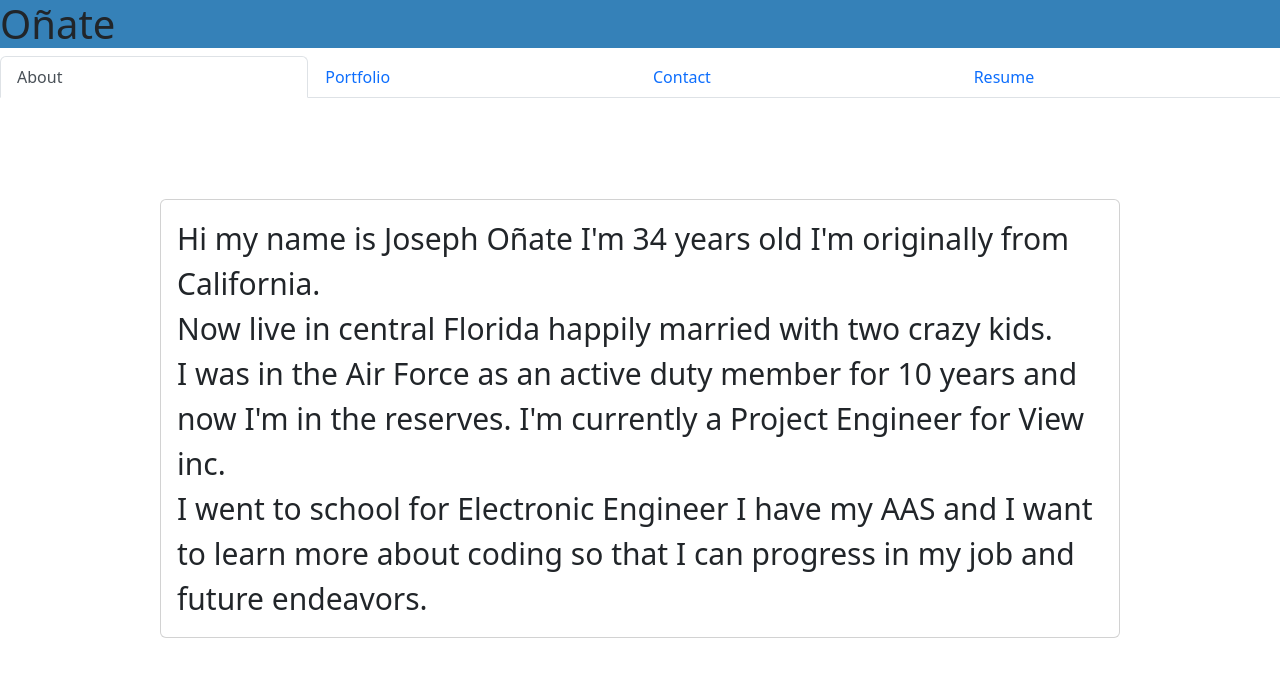
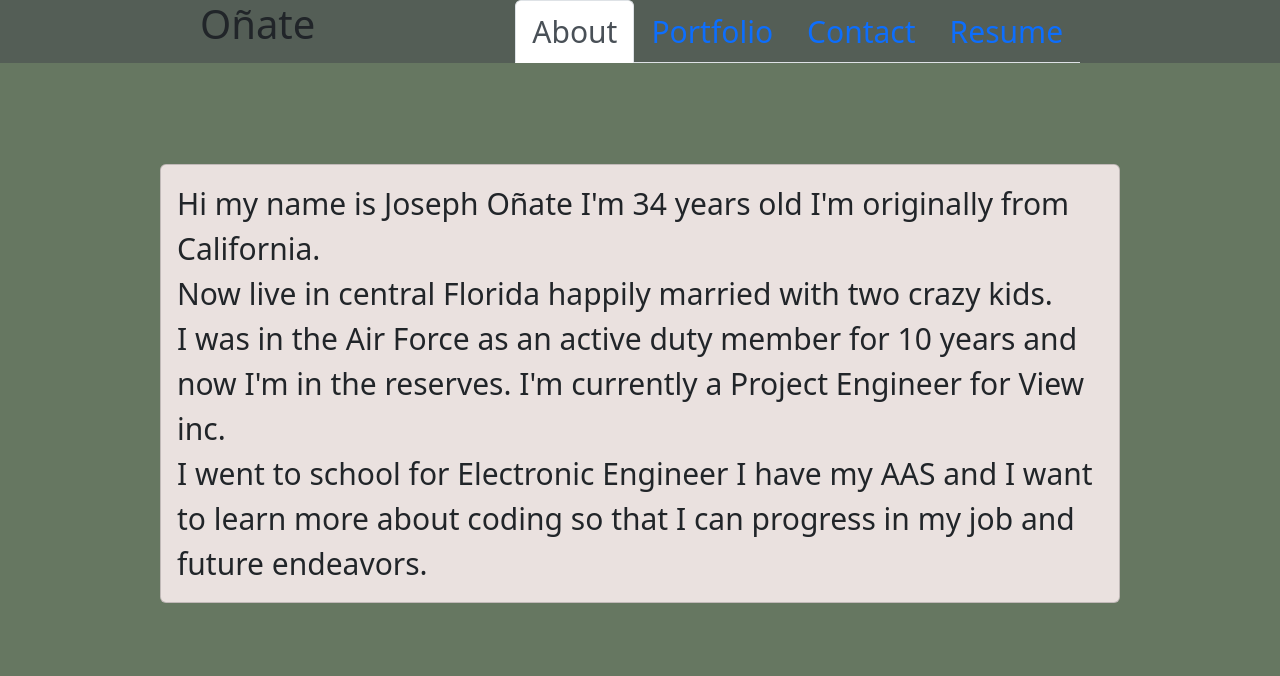
Before and after one commit to Josephonate/React_Portfolio, a React (Vite) app: page / in a window 1280 px wide. Shown: the top 676 px of the page. Built offline with nearby package versions, Linux system fonts and the light colour scheme.

Commit message:
formated pages with css

```diff
--- a/src/App.css
+++ /dev/null
@@ -1,51 +0,0 @@
-#root {
-  max-width: 1280px;
-  margin: 0 auto;
-  padding: 2rem;
-  text-align: center;
-}
-
-.logo {
-  height: 6em;
-  padding: 1.5em;
-  will-change: filter;
-  transition: filter 300ms;
-}
-.logo:hover {
-  filter: drop-shadow(0 0 2em #646cffaa);
-}
-.logo.react:hover {
-  filter: drop-shadow(0 0 2em #61dafbaa);
-}
-
-@keyframes logo-spin {
-  from {
-    transform: rotate(0deg);
-  }
-  to {
-    transform: rotate(360deg);
-  }
-}
-
-@media (prefers-reduced-motion: no-preference) {
-  a:nth-of-type(2) .logo {
-    animation: logo-spin infinite 20s linear;
-  }
-}
-
-.card {
-  padding: 2em;
-}
-
-.read-the-docs {
-  color: #888;
-}
-
-
-.footer {
-  position: fixed;
-  left: 0;
-  bottom: 0;
-  width: 100%;
-  text-align: center;
-}
--- a/src/App.jsx
+++ b/src/App.jsx
@@ -6,11 +6,11 @@ import Footer from "./components/Footer";
 function App() {
   // The Outlet component will conditionally swap between the different pages according to the URL
   return (
-    <div style={{ display: 'flex', flexDirection: 'column', minHeight: '100vh' }}>
-    <div>
+    <div style={{ display: 'flex', flexDirection: 'column', minHeight: '100vh',backgroundColor: "#667761" }}>
+    <header style={{ display: 'flex', justifyContent:"space-evenly", backgroundColor: "#545E56"}}>
       <Header />
       <Nav />
-    </div>
+    </header>
     <main className="mx-3" style={{ flex: 1 }}>
       <Outlet />
     </main>
--- a/src/Pages/About.jsx
+++ b/src/Pages/About.jsx
@@ -4,13 +4,14 @@ export default function About() {
   return (
     <div
       style={{
+
         display: "flex",
         justifyContent: "center",
         alignItems: "center",
         height: "80vh",
       }}
     >
-      <Card style={{ width: "60rem" }}>
+      <Card style={{ backgroundColor: "#EAE1DF",width: "60rem" }}>
         <Card.Body>
           {/* <Card.Title>About Page</Card.Title> */}
           <Card.Text style={{ fontSize: "30px" }}>
--- a/src/Pages/Portfolio.jsx
+++ b/src/Pages/Portfolio.jsx
@@ -13,7 +13,6 @@ export default function Portfolio() {
   return (
     <div
       style={{
-        backgroundColor: "#EBE9E9",
         display: "flex",
         justifyContent: "center",
         alignItems: "center",
@@ -21,28 +20,38 @@ export default function Portfolio() {
       }}
     >
       <Carousel fade data-bs-theme="dark" style={{ width: "50%" }}>
-        <Carousel.Item style={{margin: "auto"}}>
+        <Carousel.Item style={{ margin: "auto" }}>
           <a href="https://josephonate.github.io/Module_1_challenge/">
             <img src={Horiseon} alt="Horiseon" style={imageStyle} />
           </a>
           <Carousel.Caption style={{ color: "black" }}>
-            <h3>Horiseon</h3>
+            <a href="https://github.com/Josephonate/Module_1_challenge">
+              <h3>Horiseon</h3>
+            </a>
           </Carousel.Caption>
         </Carousel.Item>
         <Carousel.Item>
           <a href="https://josephonate.github.io/Module_3_Challenge/">
-            <img src={PasswordGen} alt="Password Generator" style={imageStyle}/>
+            <img
+              src={PasswordGen}
+              alt="Password Generator"
+              style={imageStyle}
+            />
           </a>
           <Carousel.Caption style={{ color: "black" }}>
-            <h3>Password Generator</h3>
+            <a href="https://github.com/Josephonate/Module_3_Challenge">
+              <h3>Password Generator</h3>
+            </a>
           </Carousel.Caption>
         </Carousel.Item>
         <Carousel.Item>
           <a href="https://josephonate.github.io/Quiz-using-JS/">
-            <img src={CodingQuiz} alt="Quiz challange" style={imageStyle}/>
+            <img src={CodingQuiz} alt="Quiz challange" style={imageStyle} />
           </a>
           <Carousel.Caption style={{ color: "black" }}>
-            <h3>Coding Quiz</h3>
+            <a href="https://github.com/Josephonate/Quiz-using-JS">
+              <h3>Coding Quiz</h3>
+            </a>
           </Carousel.Caption>
         </Carousel.Item>
       </Carousel>
--- a/src/components/Footer.jsx
+++ b/src/components/Footer.jsx
@@ -17,7 +17,7 @@ function Footer() {
                 target="_blank"
                 rel="noopener noreferrer"
               >
-                <FaSquareGithub size={30}/>
+                <FaSquareGithub size={50}/>
               </a>
             </li>
             <li className="social-icons">
@@ -27,7 +27,7 @@ function Footer() {
                 target="_blank"
                 rel="noopener noreferrer"
               >
-                <FaLinkedin size={30}/>
+                <FaLinkedin size={50}/>
               </a>
             </li>
           </ul>
--- a/src/styles/Header.css
+++ b/src/styles/Header.css
@@ -1,4 +1,4 @@
 .Header{
-    margin: auto;
-    background-color: #3581B8;
+justify-content: left;
+font-size: 45px;
 }
--- a/src/styles/Nav.css
+++ b/src/styles/Nav.css
@@ -1,5 +1,6 @@
 .nav-item{
 flex: auto;
-margin: auto
-
+justify-content: space-around;
+margin: auto;
+font-size: 30px;
 }
```
